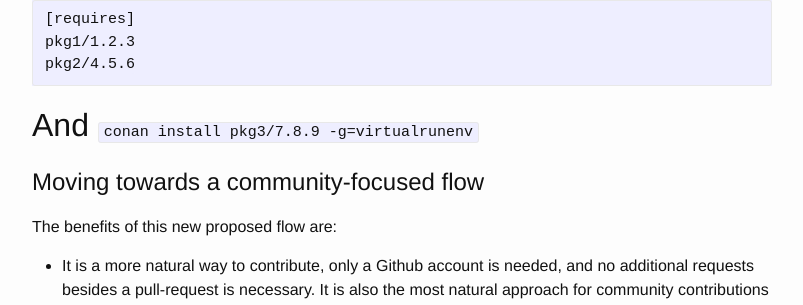
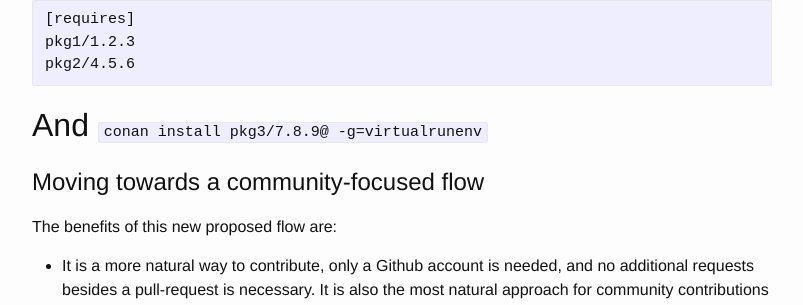
Before and after one commit to conan-io/conan-io.github.io, a Jekyll site: the page built from _posts/2019-09-04-A-new-binary-building-service-for-Conan-center-packages.markdown, in a window 1280 px wide and 900 px high, scrolled down 1350 px. Shown: the part 136-441 px from the top of the window, without its empty margins (238-1041 px from the left). Built offline with Jekyll 4.4.1, drawn with Linux system fonts in a browser that asks for light colours; comment, search, counter and statistics services are not loaded.

Commit message:
minor fix

````diff
--- a/_posts/2019-09-04-A-new-binary-building-service-for-Conan-center-packages.markdown
+++ b/_posts/2019-09-04-A-new-binary-building-service-for-Conan-center-packages.markdown
@@ -45,7 +45,7 @@ pkg1/1.2.3
 pkg2/4.5.6
 ```
 
-And ``conan install pkg3/7.8.9 -g=virtualrunenv``
+And ``conan install pkg3/7.8.9@ -g=virtualrunenv``
 ---
 
 
````
